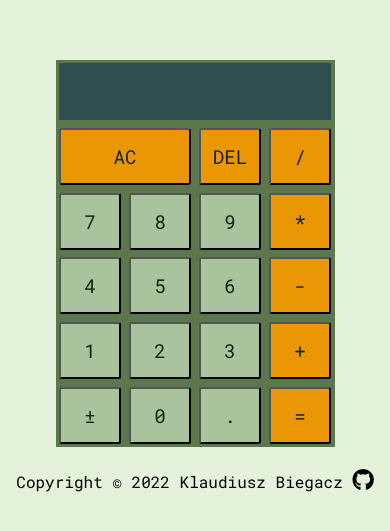
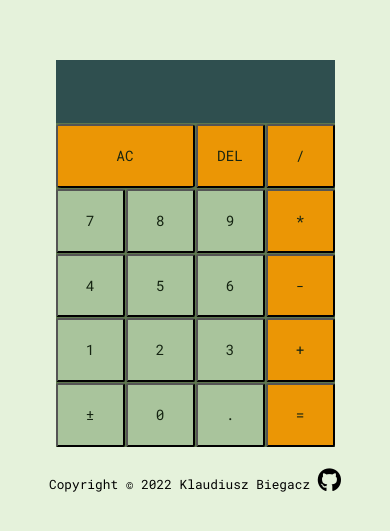
Before and after one commit to KlaudiuszB5528/Calculator, a plain HTML site: page index.html in a window 390 px wide. Shown: the part 157-688 px from the top of the page. Drawn offline with Linux system fonts and the light colour scheme.

Commit message:
font adjustment deleted flexbox for mobile

```diff
--- a/style.css
+++ b/style.css
@@ -49,8 +49,7 @@ body {
   display: flex;
   flex-flow: row wrap;
   grid-column: span 4;
-  margin: 0.2rem;
-  padding: 0.5rem;
+  padding: 0.4rem;
   background-color: var(--color7);
   color: var(--color2);
   font-size: 1.8rem;
@@ -63,7 +62,6 @@ button {
   color: var(--color1);
   font-size: 1.2em;
   border-radius: 4%;
-  margin: 0.2rem;
 }
 button:hover,
 button:active {
@@ -103,13 +101,12 @@ button:active {
 }
 
 footer {
-  flex-basis: 100%;
   text-align: center;
 }
 
 .fa-github {
   color: black;
-  font-size: 22px;
+  font-size: 1.5rem;
   transition: transform 0.3s ease-in-out;
 }
 
@@ -118,15 +115,15 @@ footer {
 }
 
 @media (max-width: 400px) {
-  body {
-    display: flex;
-    flex-flow: row wrap;
-    justify-content: center;
-    align-content: center;
+  footer {
+    font-size: 0.8rem;
   }
   .container {
     height: 430px;
     width: 310px;
+  }
+  button {
+    font-size: 0.9rem;
   }
   #current {
     font-size: 1rem;
```
